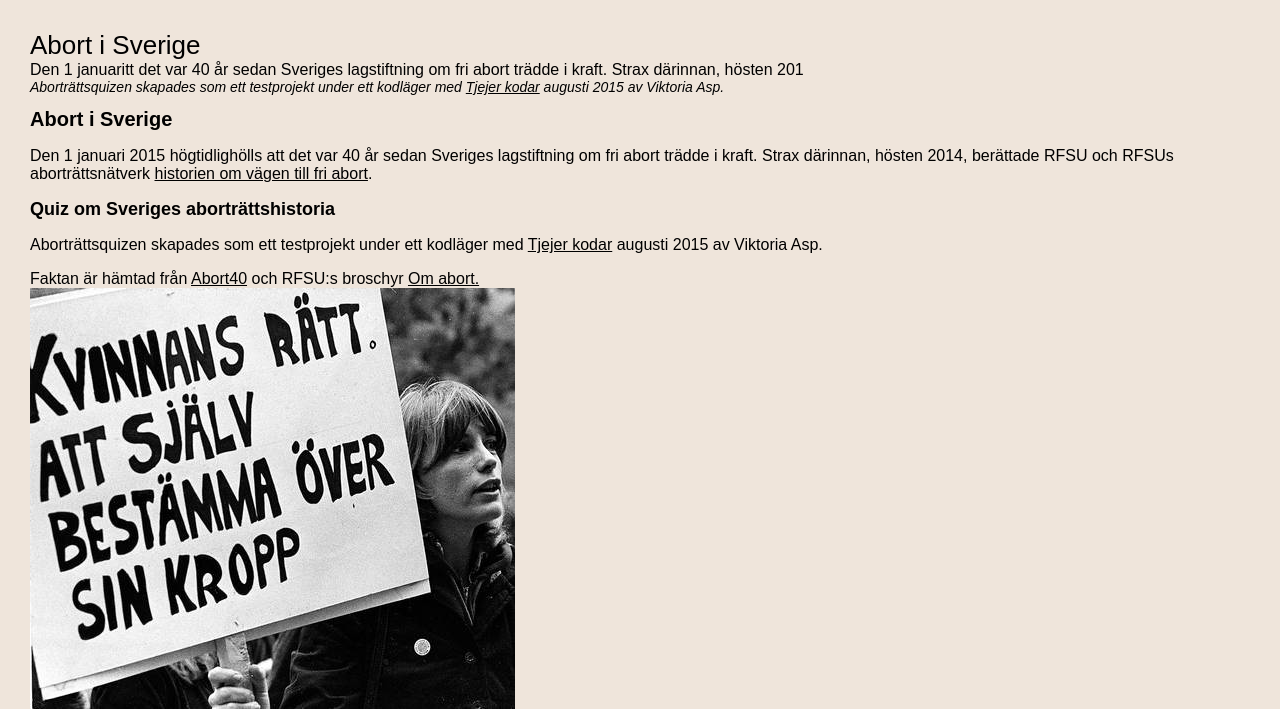
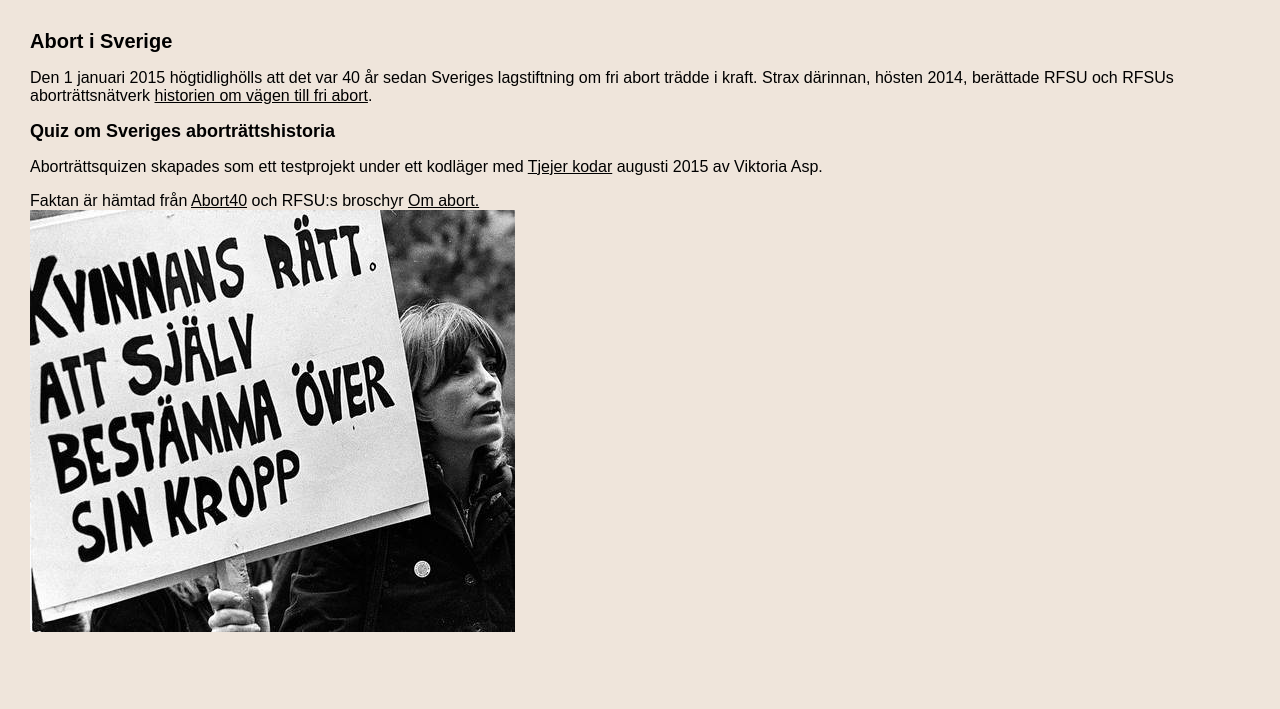
Before and after one commit to viktoria-a/quizsite, a Django app: page / in a window 1280 px wide. Shown: the top 709 px of the page. Run offline with Django 3.2, Linux system fonts and the light colour scheme; data that the repository does not hold is empty.

Commit message:
Revert "korr"
This reverts commit 7d8b727ccceaa93db05e95397539843f256575e7.

```diff
--- a/quiz/templates/quiz/quizzes.html
+++ b/quiz/templates/quiz/quizzes.html
@@ -7,15 +7,6 @@
 <link rel="stylesheet" href="/static/stajl.css">
 </head>
 <body>
-<div class="header">Abort i Sverige</div>
-
-<div class="container">
-<div class="row">
-<div class="column">Den 1 januari</div>
-<div class="row"> tt det var 40 år sedan Sveriges lagstiftning om fri abort trädde i kraft. Strax därinnan, hösten 201</div>
-</div>
-</div>
-<div class="footer">Aborträttsquizen skapades som ett testprojekt under ett kodläger med <a href="www.tjejerkodar.se">Tjejer kodar</a> augusti 2015 av Viktoria Asp. </div>
 
 <h1>Abort i Sverige</h1>
 <p>Den 1 januari 2015 högtidlighölls att det var 40 år sedan Sveriges lagstiftning om fri abort trädde i kraft. Strax därinnan, hösten 2014, berättade RFSU och RFSUs aborträttsnätverk <a href="http://www.rfsu.se/abort40">historien om vägen till fri abort</a>.</p>
--- a/quiz/views.py
+++ b/quiz/views.py
@@ -23,6 +23,8 @@ def question(request, slug, number):
     number = int(number)
     quiz = Quiz.objects.get(slug=slug)
     questions = quiz.questions.all()
+   # if number > questions.count():
+    #	return redirect("resultat_page", quiz.slug)
     if request.POST:
         answer = int(request.POST["answer"])
         saved_answers = {}
--- a/static/stajl.css
+++ b/static/stajl.css
@@ -1,20 +1,6 @@
-@media only screen and (min-width: 321px) {
-.container {
-    display: table:
-    width: 100%;
-}
-.row { display: table-row; }
-.column { display: table-cell; }
-}
-
-
-
 body {background: #EFE5DB}
 body {margin: 30px}
-.footer {font-size: 14px; font-style: italic;} {background: white}
-.header {font-size: 26px; font color: #2F2F00;}
-
-p {font font-family: "roboto"}
+p {font font-family: "helvetica"}
 * {font color: #2F2F2B}
 h1 {font-size: 20px;}
 h2 {font-size: 18px;}
```
